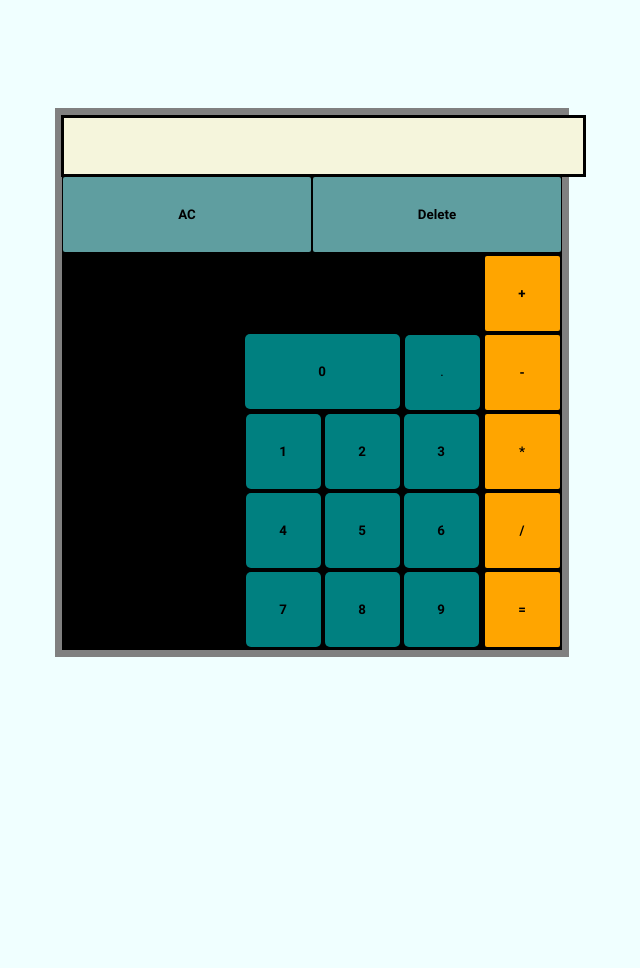
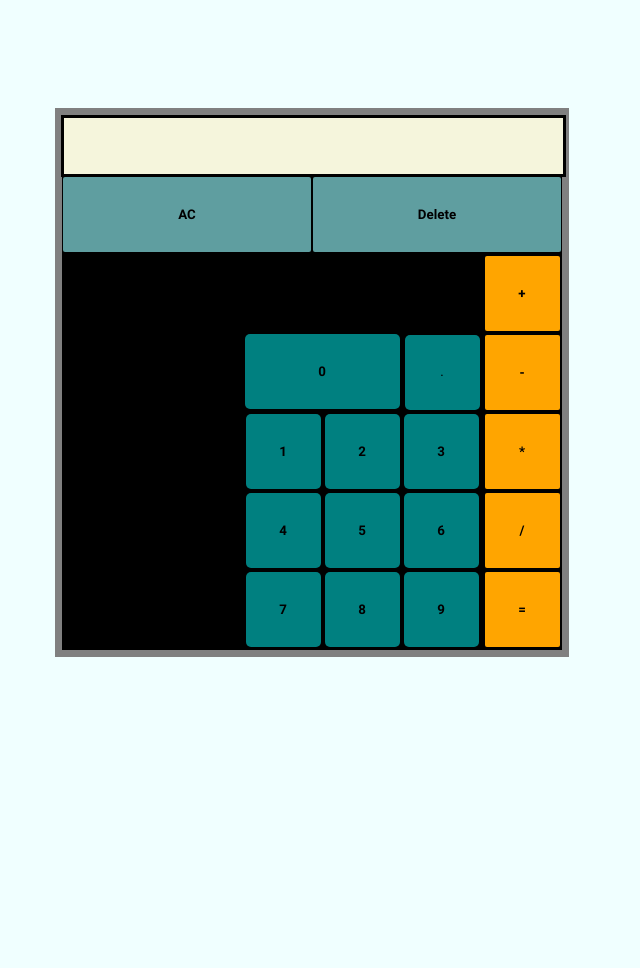
Before and after one commit to AxelCHCR/CalculatorUI, a plain HTML site: page index.html in a window 1280 px wide. Shown: the whole page, without its empty margins (453-1093 px from the left). Drawn offline with Linux system fonts and the light colour scheme.

Commit message:
Ultimate Commit

```diff
--- a/style.css
+++ b/style.css
@@ -18,7 +18,7 @@ body{
     margin-left: -1px;
     padding-left: 20px;
     padding-right: 3px;
-    min-width: 62vh;
+    min-width: 59.5vh;
     min-height: 54px;
     max-height: 800px;
     text-align: right;
```
